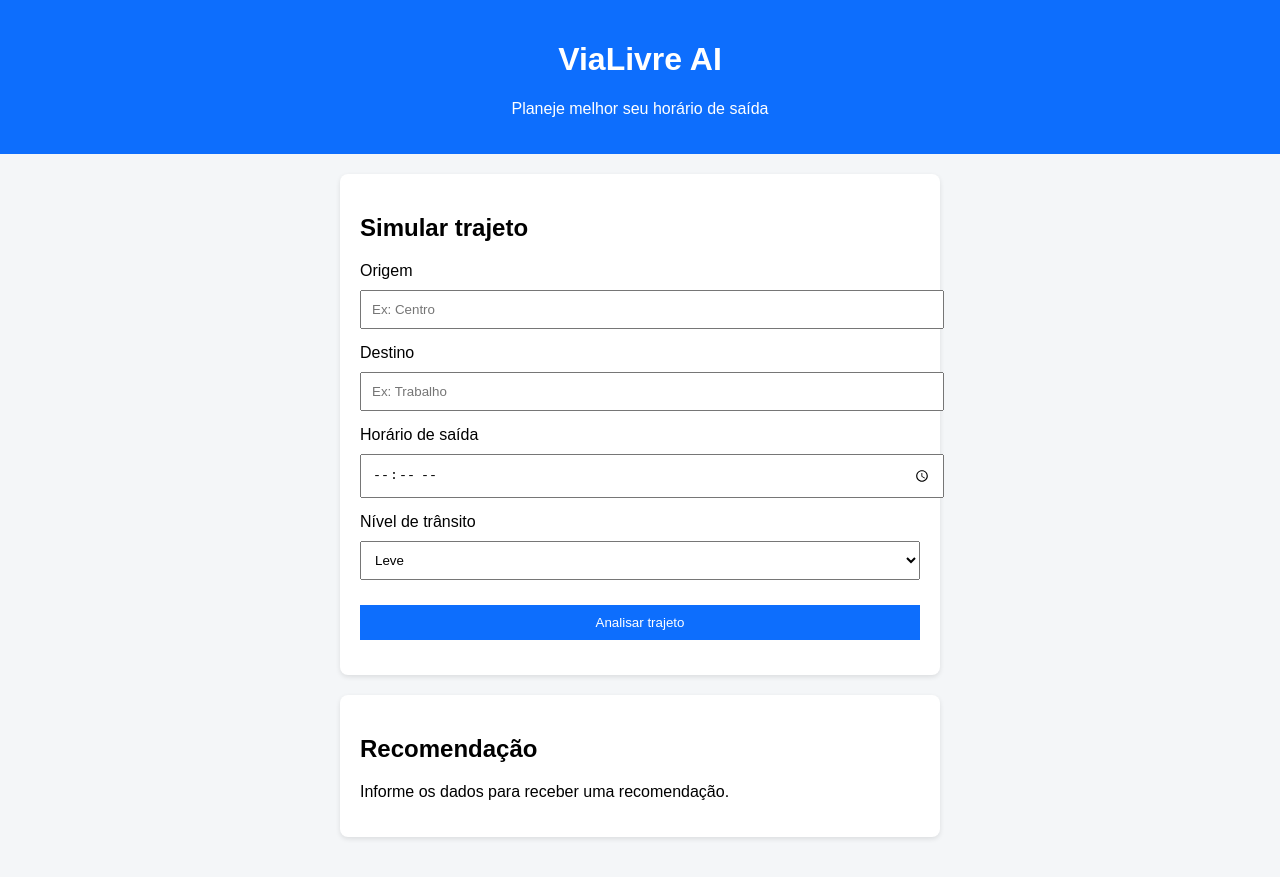
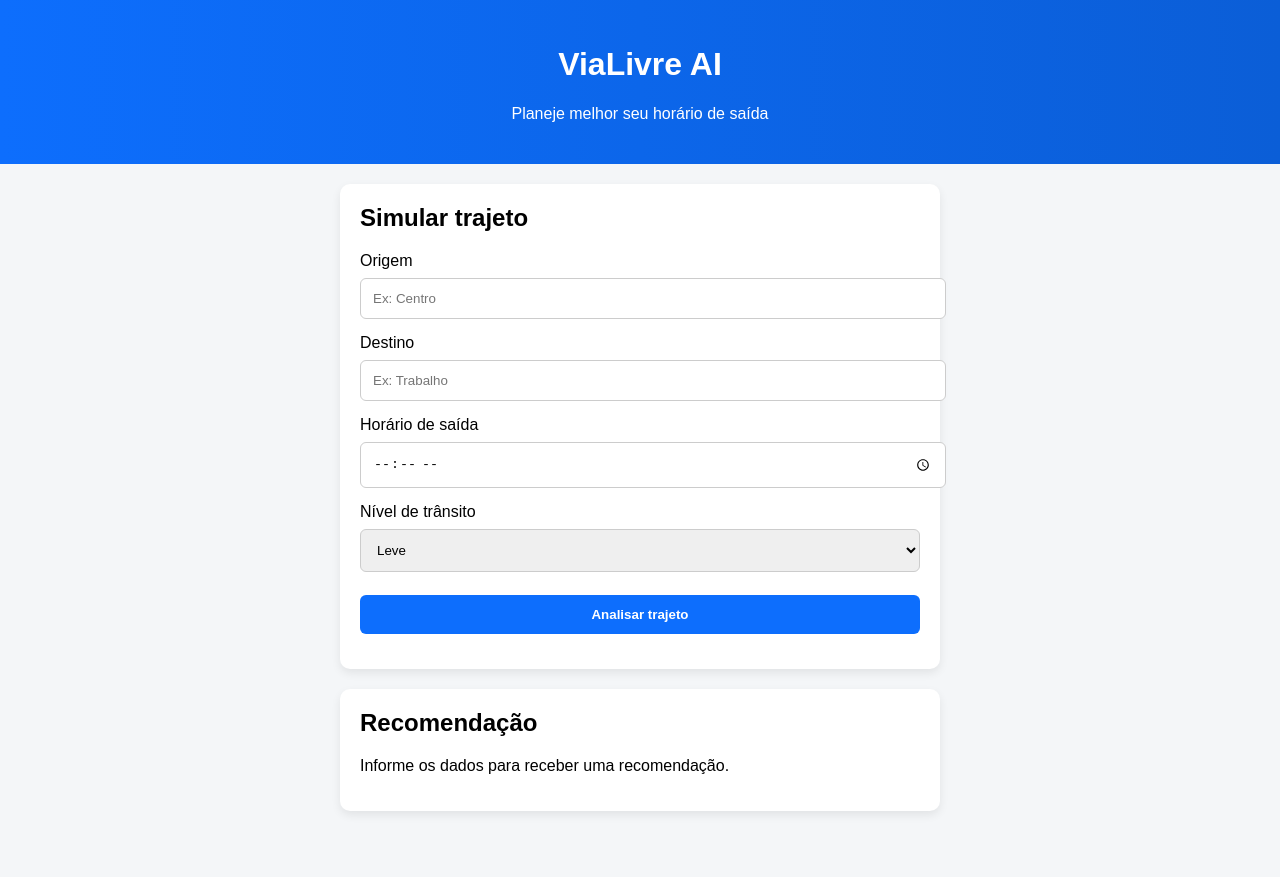
Before and after one commit to RobersonCodes/vialivre-ai, a website: page frontend/index.html in a window 1280 px wide. After the commit the page ends 851 px from the top, so only its background shows below. Drawn offline with Linux system fonts and the light colour scheme.

Commit message:
style: melhora aparência da interface

```diff
--- a/frontend/style.css
+++ b/frontend/style.css
@@ -5,9 +5,9 @@
 }
 
 header {
-background: #0d6efd;
+background: linear-gradient(90deg,#0d6efd,#0b5ed7);
 color: white;
-padding: 20px;
+padding: 25px;
 text-align: center;
 }
 
@@ -17,28 +17,54 @@
 padding: 20px;
 }
 
-.card {
+section {
 background: white;
 padding: 20px;
 margin-bottom: 20px;
-border-radius: 8px;
-box-shadow: 0 2px 5px rgba(0,0,0,0.1);
+border-radius: 10px;
+box-shadow: 0 4px 10px rgba(0,0,0,0.08);
 }
 
 input, select, button {
+
 width: 100%;
-padding: 10px;
-margin-top: 10px;
+
+padding: 12px;
+
+margin-top: 8px;
+
 margin-bottom: 15px;
+
+border-radius: 6px;
+
+border: 1px solid #ccc;
+
 }
 
 button {
+
 background: #0d6efd;
+
 color: white;
+
+font-weight: bold;
+
 border: none;
+
 cursor: pointer;
+
+transition: 0.3s;
+
 }
 
 button:hover {
+
 background: #0b5ed7;
+
 }
+
+h2 {
+
+margin-top: 0;
+
+}
```
